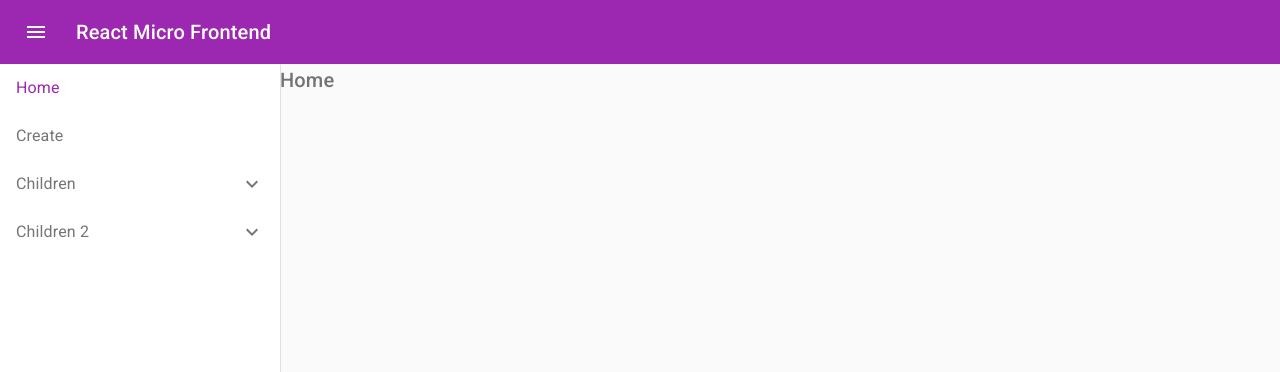
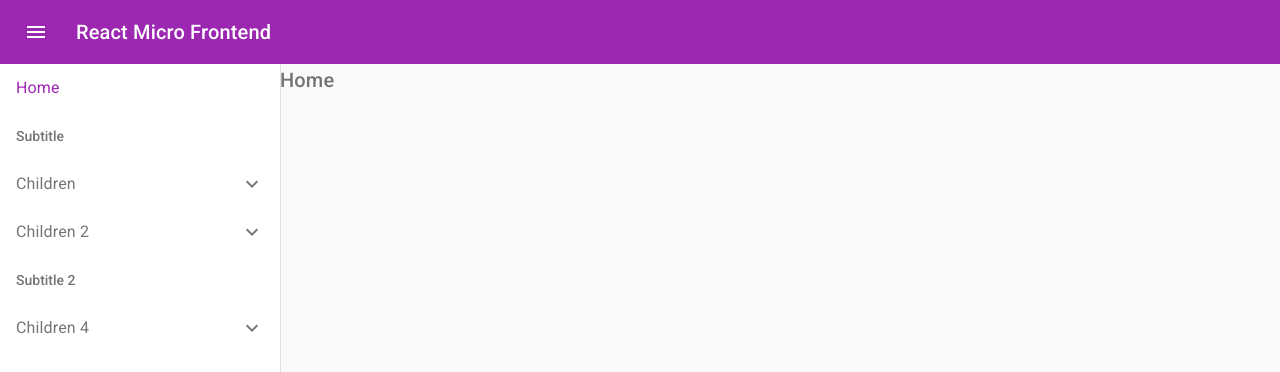
Before and after one commit to diegoavieira/react-micro-frontend, a React (Create React App) app: page / in a window 1280 px wide. Shown: the top 372 px of the page. Built offline with nearby package versions, Linux system fonts and the light colour scheme; the HTML template or start-up script is replaced by a standard one.

Commit message:
build: configuration

```diff
--- a/src/components/Layout.js
+++ b/src/components/Layout.js
@@ -35,36 +35,65 @@ const useStyles = makeStyles((theme) => ({
   }
 }));
 
-const sidenavItems = [
+const sidenavItemsList = [
   {
-    name: 'Home',
+    id: 1,
+    name: '',
+    items: [
+      {
+        id: 1,
+        title: 'Home',
         path: '/'
+      }
+    ]
   },
   {
-    name: 'Create',
-    path: '/create'
-  },
+    id: 2,
+    name: 'Subtitle',
+    items: [
       {
-    name: 'Children',
-    path: '/children',
-    children: [
+        id: 1,
+        title: 'Children',
+        subitems: [
           {
-        name: 'Child',
+            id: 1,
+            title: 'Child',
             path: '/child'
           }
         ]
       },
       {
-    name: 'Children 2',
-    path: '/children2',
-    children: [
+        id: 2,
+        title: 'Children 2',
+        subitems: [
           {
-        name: 'Child 2',
+            id: 1,
+            title: 'Child 2',
             path: '/child2'
           },
           {
-        name: 'Child 3',
+            id: 2,
+            title: 'Child 3',
             path: '/child3'
+          }
+        ]
+      }
+    ]
+  },
+  {
+    id: 3,
+    name: 'Subtitle 2',
+    items: [
+      {
+        id: 1,
+        title: 'Children 4',
+        subitems: [
+          {
+            id: 1,
+            title: 'Child 4',
+            path: '/child4'
+          }
+        ]
       }
     ]
   }
@@ -89,7 +118,7 @@ const Layout = ({ children }) => {
       <TopToolbar toogleDrawer={toogleDrawer} />
       <main className={classes.main}>
         <Sidenav
-          items={sidenavItems}
+          itemsList={sidenavItemsList}
           drawerOpen={drawerOpen}
           isMobile={isMobile}
           toogleDrawer={toogleDrawer}
--- a/src/components/Sidenav.js
+++ b/src/components/Sidenav.js
@@ -1,5 +1,5 @@
 import React, { useState, useEffect } from 'react';
-import { makeStyles, Drawer, List } from '@material-ui/core';
+import { makeStyles, Drawer, List, ListSubheader } from '@material-ui/core';
 import SidenavItem from './SidenavItem';
 
 const useStyles = makeStyles((theme) => ({
@@ -15,8 +15,7 @@ const useStyles = makeStyles((theme) => ({
   }
 }));
 
-const Sidenav = (props) => {
-  const { items, drawerOpen, isMobile, toogleDrawer, drawerWidth } = props;
+const Sidenav = ({ itemsList, drawerOpen, isMobile, toogleDrawer, drawerWidth }) => {
   const classes = useStyles({ drawerWidth });
   const [drawerVariant, setDrawerVariant] = useState('persistent');
 
@@ -33,11 +32,11 @@ const Sidenav = (props) => {
         onClose={toogleDrawer}
         classes={{ paper: classes.drawerPaper }}
       >
-        <List disablePadding>
-          {items.map((item) => (
-            <SidenavItem key={item.name} item={item} />
-          ))}
-        </List>
+        {itemsList.map((itemList) => (
+          <List key={itemList.id} disablePadding subheader={<ListSubheader>{itemList.name}</ListSubheader>}>
+            {itemList.items && itemList.items.map((item) => <SidenavItem key={item.id} item={item} />)}
+          </List>
+        ))}
       </Drawer>
     </nav>
   );
--- a/src/components/SidenavItem.js
+++ b/src/components/SidenavItem.js
@@ -11,48 +11,48 @@ const useStyles = makeStyles((theme) => ({
       color: theme.palette.primary.main
     }
   },
-  itemChild: {
+  subitem: {
     paddingLeft: theme.spacing(2)
   }
 }));
 
-const SidenavItem = ({ item, child }) => {
+const SidenavItem = ({ item, isSubitem }) => {
   const classes = useStyles();
   const theme = useTheme();
   const history = useHistory();
   const location = useLocation();
 
-  const isChildItem = (children) => children && children.length;
+  const hasSubitems = (subitems) => subitems && subitems.length;
 
   const hasChildItemSelected = !!(
-    isChildItem(item.children) && item.children.filter((itemChild) => itemChild.path === location.pathname).length
+    hasSubitems(item.subitems) && item.subitems.filter((subitem) => subitem.path === location.pathname).length
   );
 
   const isSelected = item.path === location.pathname;
 
-  const [openChild, setOpenChild] = useState(hasChildItemSelected);
+  const [openItem, setOpenItem] = useState(hasChildItemSelected);
 
-  const onClickItem = ({ children, path }) => {
-    if (isChildItem(children)) {
-      setOpenChild(!openChild);
+  const onClickItem = ({ subitems, path }) => {
+    if (hasSubitems(subitems)) {
+      setOpenItem(!openItem);
     } else {
       history.push(path);
     }
   };
 
-  const expandIconChild = ({ children }) => {
+  const expandIcon = ({ subitems }) => {
     const color = isSelected || hasChildItemSelected ? theme.palette.primary.main : theme.palette.text.secondary;
     return (
-      isChildItem(children) && (openChild ? <ExpandLessIcon style={{ color }} /> : <ExpandMoreIcon style={{ color }} />)
+      hasSubitems(subitems) && (openItem ? <ExpandLessIcon style={{ color }} /> : <ExpandMoreIcon style={{ color }} />)
     );
   };
 
-  const collapseList = ({ children }) =>
-    isChildItem(children) && (
-      <Collapse in={openChild} timeout="auto" unmountOnExit>
+  const collapseList = ({ subitems }) =>
+    hasSubitems(subitems) && (
+      <Collapse in={openItem} timeout="auto" unmountOnExit>
         <List disablePadding>
-          {children.map((childItem) => (
-            <SidenavItem child key={childItem.name} item={childItem} />
+          {subitems.map((subitem) => (
+            <SidenavItem isSubitem key={subitem.id} item={subitem} />
           ))}
         </List>
       </Collapse>
@@ -62,12 +62,12 @@ const SidenavItem = ({ item, child }) => {
     <>
       <ListItem button onClick={() => onClickItem(item)}>
         <ListItemText
-          primary={item.name}
-          className={`${child && classes.itemChild} ${classes.primary} ${
+          primary={item.title}
+          className={`${isSubitem && classes.subitem} ${classes.primary} ${
             (isSelected || hasChildItemSelected) && 'selected'
           }`}
         />
-        {expandIconChild(item)}
+        {expandIcon(item)}
       </ListItem>
       {collapseList(item)}
     </>
```
Lines whose indentation alone changed are shown as unchanged.
